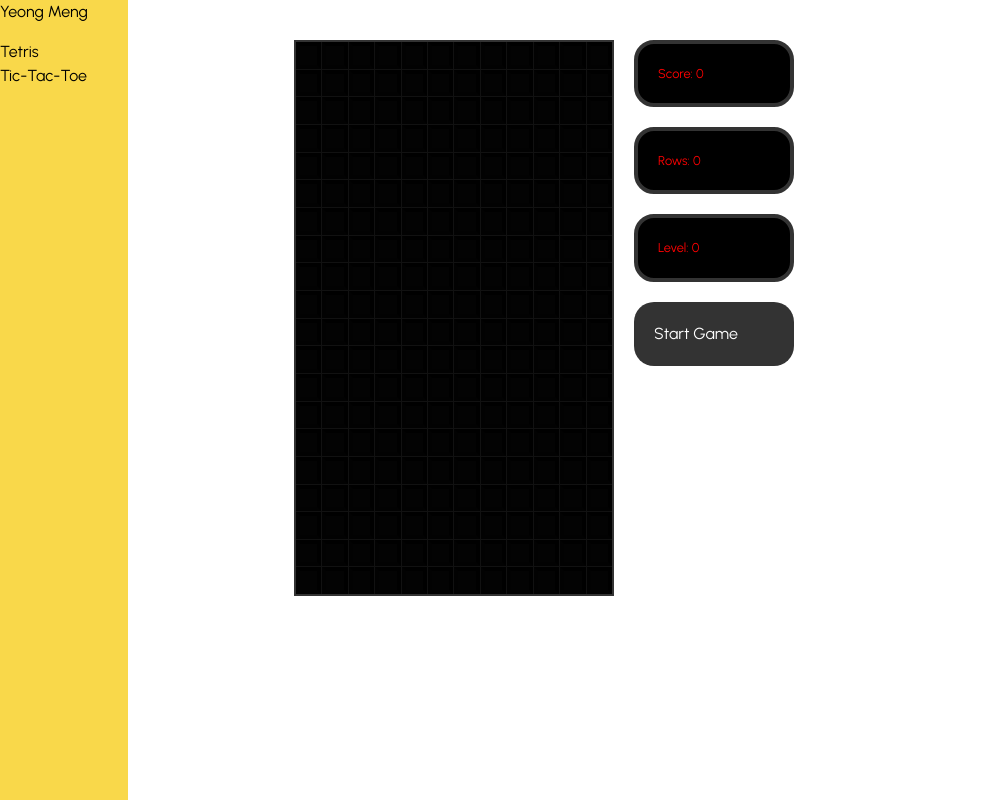
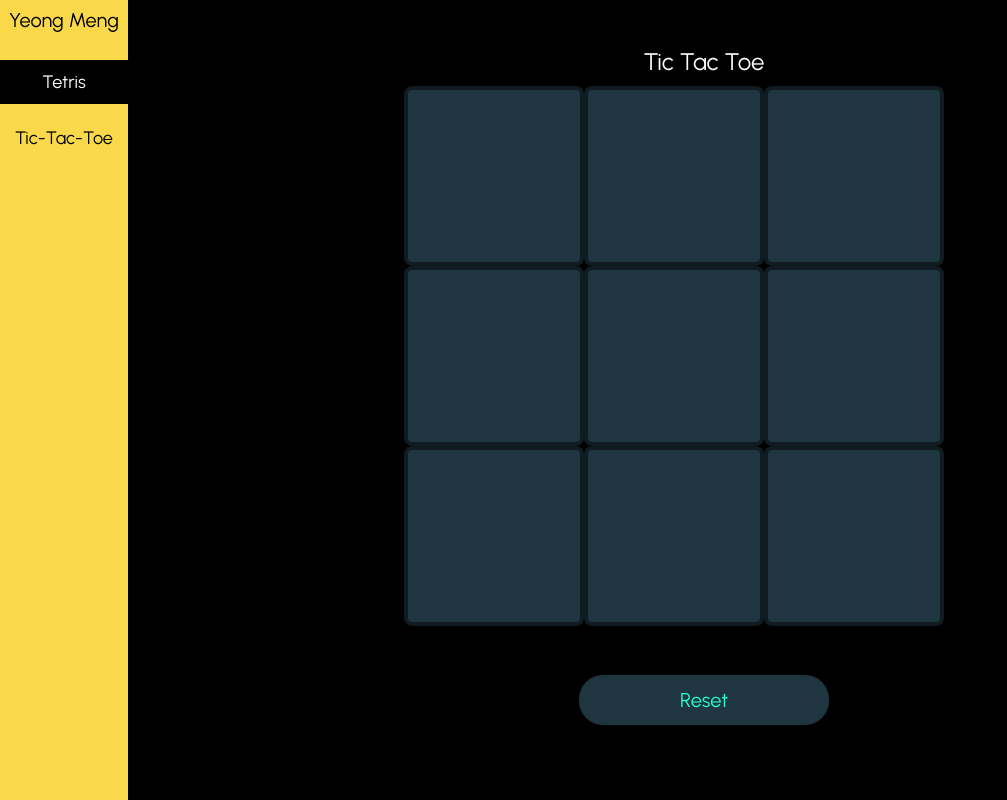
Before and after one commit to MakYM98/gaming_web, a Next.js app: page /game in a window 1280 px wide. Shown: the whole page, without its empty margins (0-1007 px from the left). Built offline with nearby package versions, Linux system fonts and the light colour scheme.

Commit message:
Tic Tac Toe Game

```diff
--- a/app/(routes)/game/components/nav/sideNav.tsx
+++ b/app/(routes)/game/components/nav/sideNav.tsx
@@ -1,16 +1,27 @@
+"use client"
+import { useState } from 'react';
 import gameList from '../../data.json'
 
 const SideNav = () => {
+    const [gameSelected, setGameSelected] = useState('Tetris')
+
     return (
         <div className="w-[10%] h-full bg-[#f9d84a]">
-            <div className="h-[5%]">
+            <div className="h-[5%] flex items-center justify-center text-xl mb-5">
                 <h1>Yeong Meng</h1>
             </div>
             <div className="h-[90%]">
                 {
                     gameList.games.map(game => (
-                        <div key={game}>
-                            {game}
+                        <div
+                            key={game}
+                            className={`
+                                text-lg text-center mb-3 p-2 cursor-pointer
+
+                                ${game == gameSelected? 'bg-black text-white':'bg-[#f9d84a]'}
+                            `}
+                        >
+                                {game}
                         </div>
                     ))
                 }
--- a/app/(routes)/game/components/tetris/tetris.tsx
+++ b/app/(routes)/game/components/tetris/tetris.tsx
@@ -89,14 +89,14 @@ const Tetris = () => {
 
     return (
         <div
-            className='bg-white h-screen w-75w overflow-hidden'
+            className='bg-black h-screen w-100vw overflow-hidden flex items-center justify-center'
             role='button'
             tabIndex={0}
             onKeyDown={(e) => move(e)}
             onKeyUp={keyUp}
         >
             <div
-                className='flex p-[40px] max-w-[900px]'
+                className='flex p-[40px] w-[900px] items-center justify-center'
                 style={{
                     alignItems: 'flex-start',
                     margin: '0 auto'
@@ -104,7 +104,7 @@ const Tetris = () => {
             >
                 <Stage stage={stage}/>
                 <aside
-                    className='w-full max-w-[200px] block'
+                    className='w-[200px] block'
                     style={{padding:'0 20px'}}
                 >
                     {
--- /dev/null
+++ b/app/(routes)/game/components/tictactoe/tictactoe.tsx
@@ -0,0 +1,140 @@
+"use client"
+import circle from "@/public/circle.png"
+import cross from "@/public/cross.png"
+import Image from "next/image"
+import { useState } from "react"
+
+const TicTacToe = () => {
+    const [count, setCount] = useState(0)
+    const [lock, setLock] = useState(false)
+    const [data, setData] = useState(["","","","","","","","","",])
+    const [winner, setWinner] = useState('')
+
+    const board = [[0,1,2],[3,4,5],[6,7,8]]
+
+    const toggle = (e:any, num:any) => {
+        const curBoard = data
+        if(lock){
+            return 0
+        }
+        if(count%2 === 0){
+            curBoard[num] = 'x'
+            setCount(count+1)
+        }else{
+            curBoard[num] = 'o'
+            setCount(count+1)
+        }
+        setData(curBoard)
+        checkWin(curBoard)
+    }
+
+    const checkWin = (board:any) => {
+        if(board[0] === board[1] && board[1] === board[2] && board[2] !== ''){
+            won(board[2])
+        }else if(board[3] === board[4] && board[4] === board[5] && board[5] !== ''){
+            won(board[5])
+        }else if(board[6] === board[7] && board[7] === board[8] && board[8] !== ''){
+            won(board[8])
+        }else if(board[0] === board[3] && board[3] === board[6] && board[6] !== ''){
+            won(board[6])
+        }else if(board[1] === board[4] && board[4] === board[7] && board[7] !== ''){
+            won(board[7])
+        }else if(board[2] === board[5] && board[5] === board[8] && board[8] !== ''){
+            won(board[8])
+        }else if(board[0] === board[4] && board[4] === board[8] && board[8] !== ''){
+            won(board[8])
+        }else if(board[2] === board[4] && board[4] === board[6] && board[6] !== ''){
+            won(board[6])
+        }
+    }
+
+    const won = (win:any) => {
+        setLock(true)
+
+        if(win === 'x'){
+            setWinner('x')
+        }else if(win == 'o'){
+            setWinner('o')
+        }
+    }
+
+    const reset = () => {
+        setLock(false)
+        setData(["","","","","","","","",""])
+        setWinner('')
+    }
+
+    return (
+        <div className="text-center bg-black h-full flex justify-center items-center">
+            <div>
+                <div className="pt-[20px] text-2xl text-white flex justify-center items-center flex-col">
+                    <h1 className="pb-2">
+                        Tic Tac Toe
+                    </h1>
+                    {
+                        winner !== ''?
+                            <p className="pb-2 text-[#26ffcb]">
+                                Congratulations, {winner} won!
+                            </p>
+                        :
+                            <></>
+                    }
+                </div>
+                {/* Board */}
+                <div className="
+                    w-[600px] h-[564px] flex m-auto
+                ">
+                {
+                        board.map(row => (
+                            <div>
+                                {
+                                    row.map(box => (
+                                        <div
+                                            className="
+                                                flex h-[180px] w-[180px] bg-[#1f3540]
+                                                border-4 border-solid border-[#0f1b21]
+                                                rounded-lg cursor-pointer justify-center
+                                                items-center
+                                            "
+                                            onClick={(e)=>{toggle(e,box)}}
+                                        >
+                                            {
+                                                data[box] == 'o'?
+                                                <Image
+                                                    src={require("@/public/circle.png")}
+                                                    alt="Circle"
+                                                    className="w-1/2 h-1/2"
+                                                />
+                                                :
+                                                data[box] == 'x'?
+                                                <Image
+                                                    src={require("@/public/cross.png")}
+                                                    alt="Circle"
+                                                    className="w-1/2 h-1/2"
+                                                />
+                                                :
+                                                <></>
+                                            }
+                                        </div>
+                                    ))
+                                }
+                            </div>
+                        ))
+                }
+                </div>
+                <button className="
+                    w-[250px] h-[50px] border-none outline-none cursor-pointer
+                    rounded-3xl bg-[#1f3540] text-xl text-[#26ffcb] mt-[25px]
+                    mb-[50px]
+                "
+                    onClick={()=>{reset()}}
+                >
+                    Reset
+                </button>
+            </div>
+
+        </div>
+    );
+}
+
+export default TicTacToe;
--- a/app/(routes)/game/page.tsx
+++ b/app/(routes)/game/page.tsx
@@ -1,12 +1,16 @@
 import SideNav from "./components/nav/sideNav";
 import Tetris from "./components/tetris/tetris";
+import TicTacToe from "./components/tictactoe/tictactoe";
 
 const GameHome = () => {
+
+
     return (
         <div className="w-full h-[100vh] flex">
             <SideNav/>
             <div className="w-[90%]">
-                <Tetris/>
+                {/* <Tetris/> */}
+                <TicTacToe/>
             </div>
         </div>
     );
```
Also changed, not shown: public/circle.png (added), public/cross.png (added).
